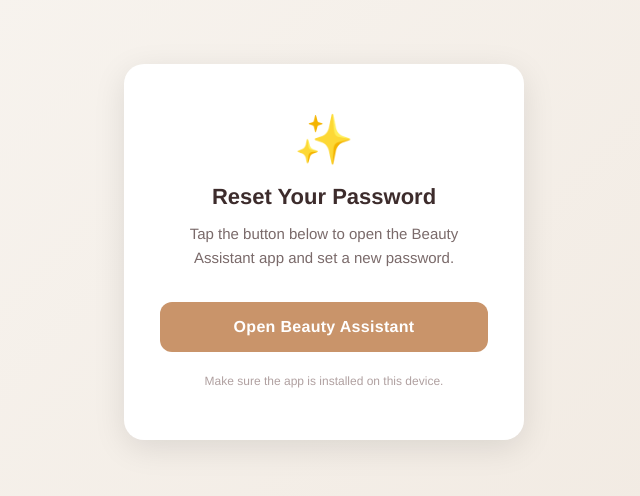
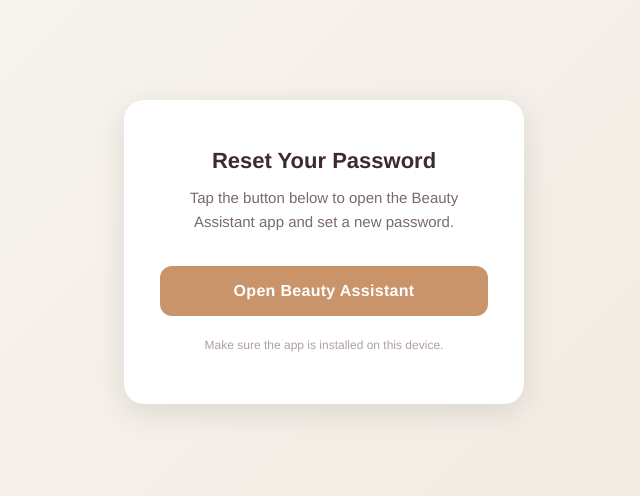
Before and after one commit to jiaer0308/beauty-reset, a plain HTML site: page beauty-reset/index.html in a window 1280 px wide. Shown: the part 148-644 px from the top of the page, without its empty margins (316-956 px from the left). Drawn offline with Linux system fonts and the light colour scheme.

Commit message:
Update index.html

```diff
--- a/beauty-reset/index.html
+++ b/beauty-reset/index.html
@@ -83,7 +83,6 @@
 
 <body>
     <div class="card">
-        <div class="icon">✨</div>
         <h1>Reset Your Password</h1>
         <p>Tap the button below to open the Beauty Assistant app and set a new password.</p>
 
```
